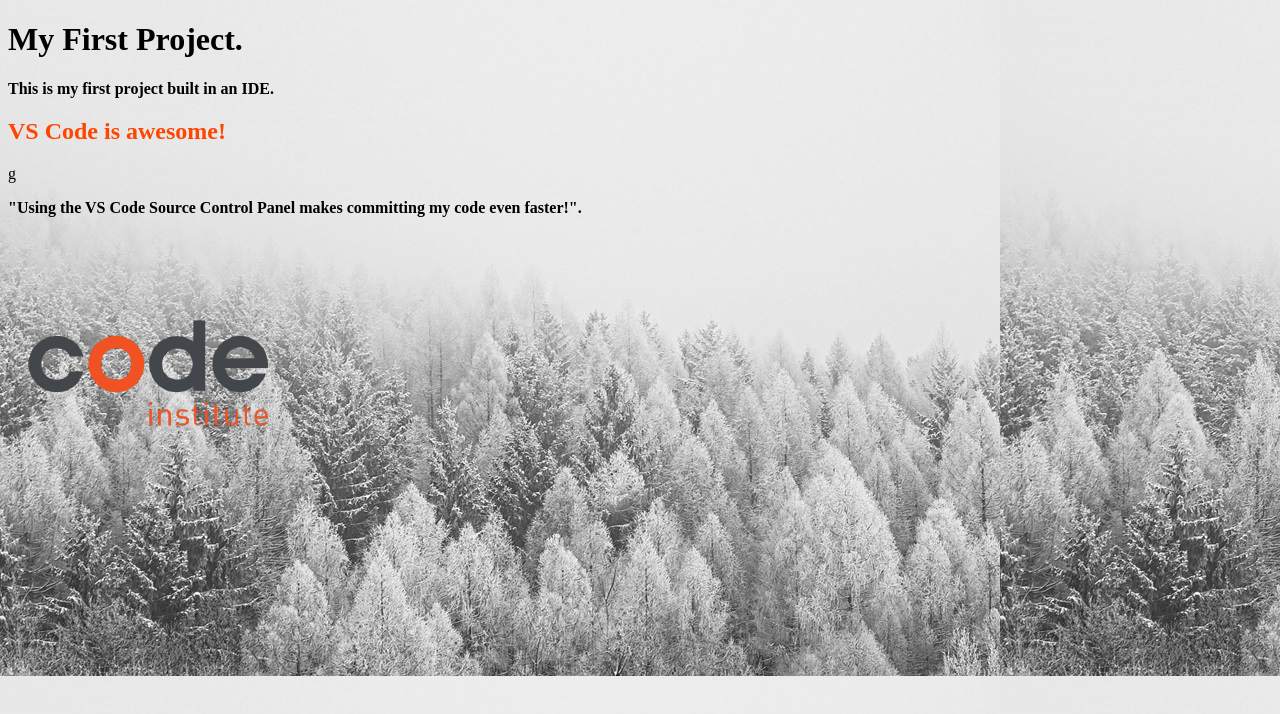
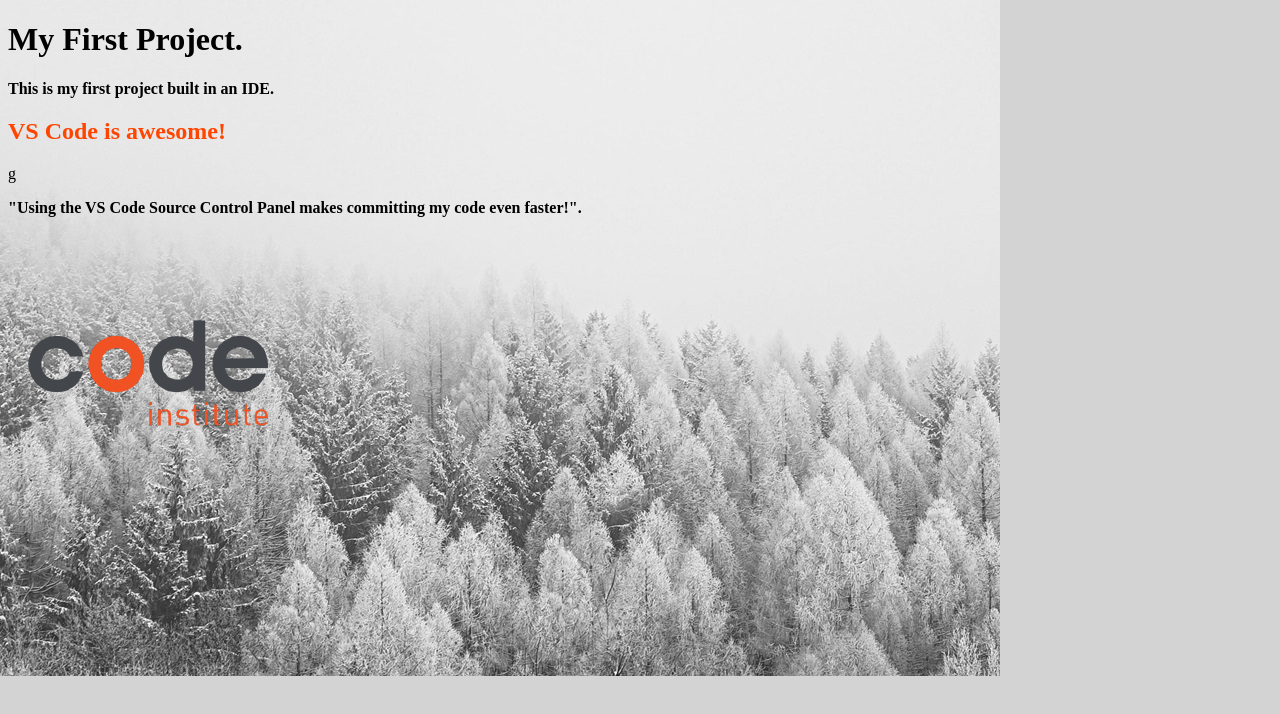
Before and after one commit to Aidan-99/my-first-project, a plain HTML site: page index.html in a window 1280 px wide. Drawn offline with Linux system fonts and the light colour scheme.

Commit message:
fix background image

```diff
--- a/assets/css/styles.css
+++ b/assets/css/styles.css
@@ -1,7 +1,7 @@
 body {
     background-color: lightgray;
     background-image: url("../images/firstprojectimage.jpg");
-    background-repeat: no-repeatgit;
+    background-repeat: no-repeat;
 }
 
 h2 {
```
